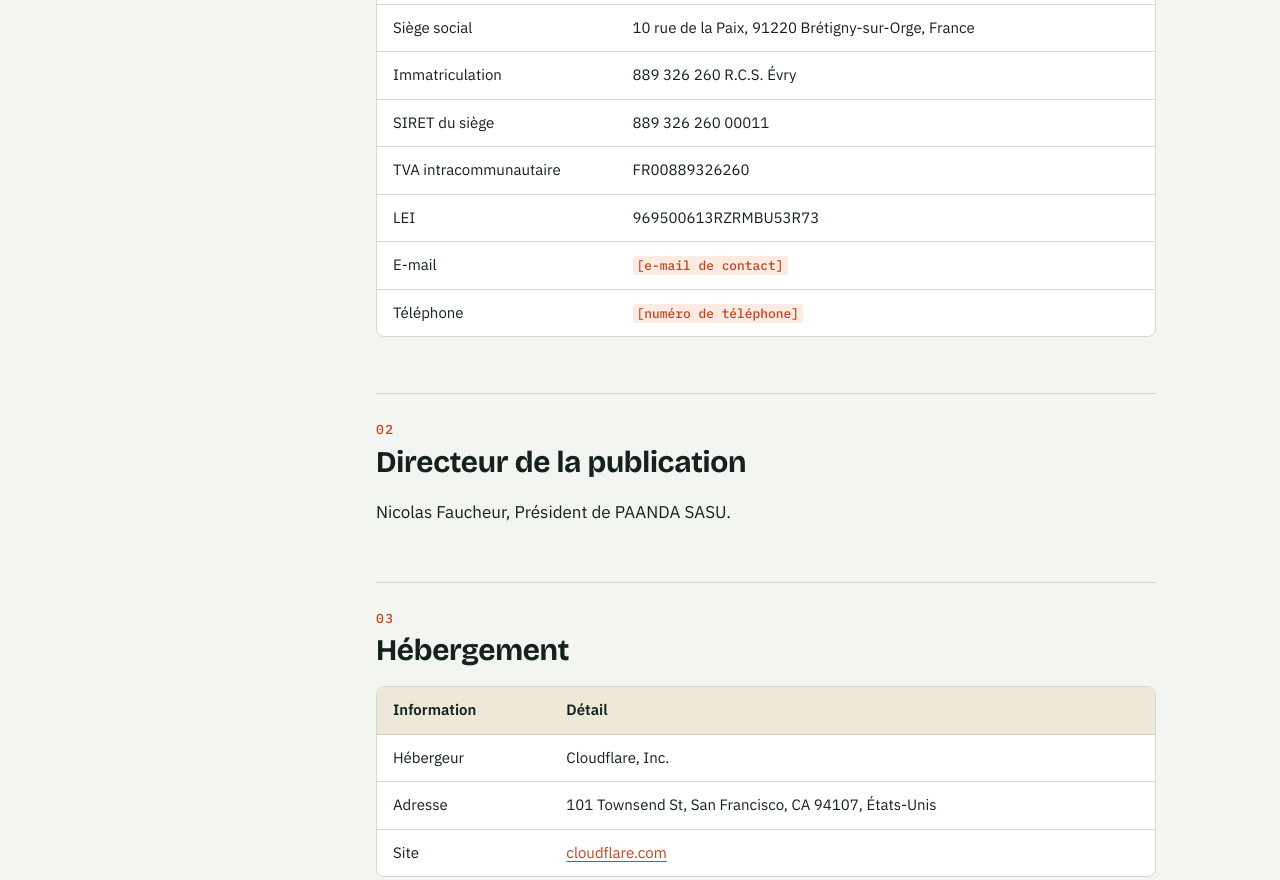
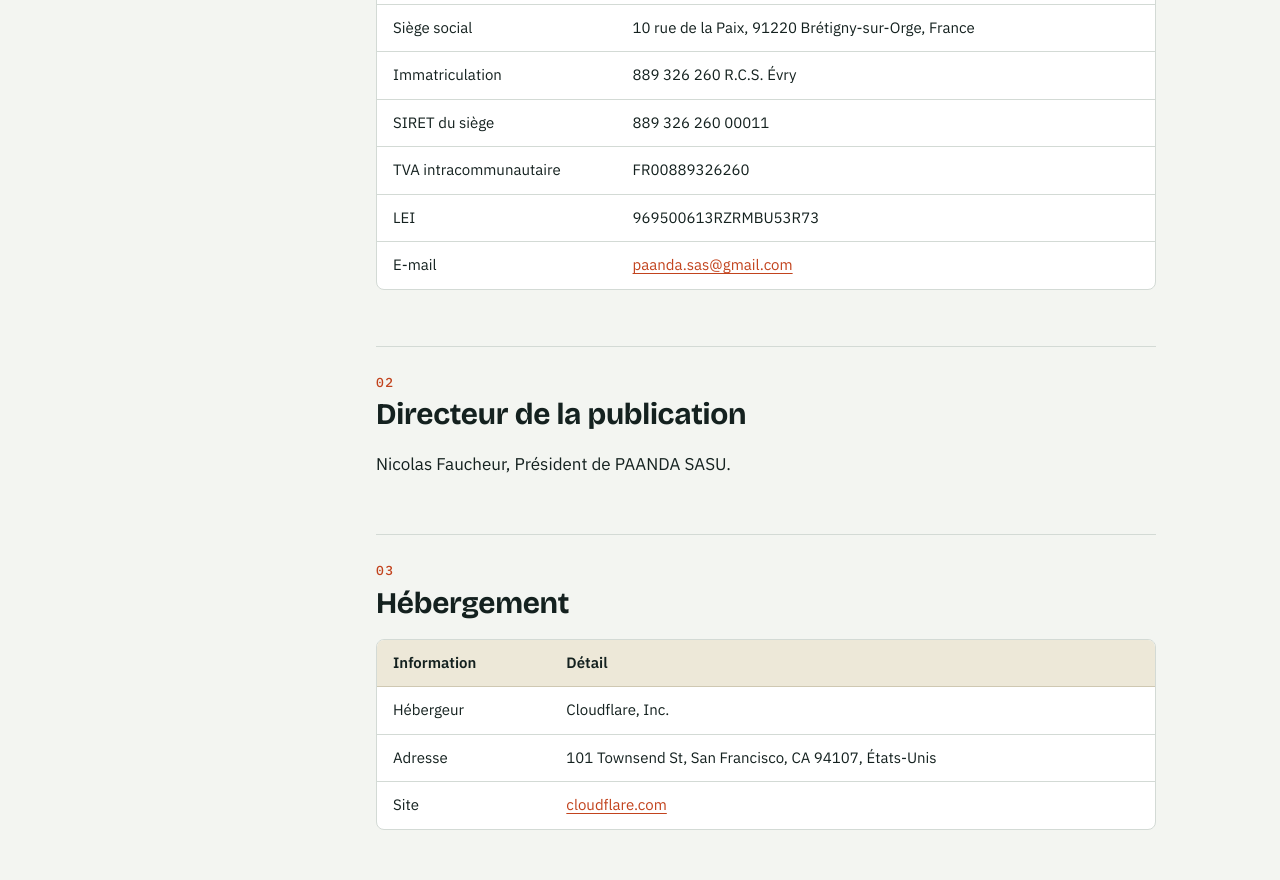
Before and after one commit to Komodocap/website, a plain HTML site: page mentions-legales.html in a window 1280 px wide. Shown: the part 831-1711 px from the top of the page. Drawn offline with nearby package versions, Linux system fonts and the light colour scheme.

Commit message:
Update mentions-legales.html

```diff
--- a/mentions-legales.html
+++ b/mentions-legales.html
@@ -89,7 +89,7 @@ footer p{margin:0;max-width:900px;line-height:1.6}
 <aside class="toc"><p>Sommaire</p><ol><li><a href="#editeur">1. Éditeur du site</a></li><li><a href="#directeur">2. Directeur de la publication</a></li><li><a href="#hebergement">3. Hébergement</a></li><li><a href="#activite">4. Activité et avertissement sur les risques</a></li><li><a href="#pi">5. Propriété intellectuelle</a></li><li><a href="#liens">6. Liens et services tiers</a></li><li><a href="#responsabilite">7. Responsabilité</a></li><li><a href="#donnees">8. Données personnelles et cookies</a></li><li><a href="#litiges">9. Médiation et droit applicable</a></li></ol></aside>
 <article>
 <h2 id="editeur"><span class="num">01</span>Éditeur du site</h2>
-<p>Le site <strong>komodocap.ltd</strong> est édité par la société PAANDA, qui exploite la marque commerciale KomodoCap.</p><div class="table-wrap"><table><thead><tr><th>Information</th><th>Détail</th></tr></thead><tbody><tr><td>Dénomination</td><td>PAANDA, société par actions simplifiée unipersonnelle (SASU)</td></tr><tr><td>Nom commercial</td><td>KomodoCap</td></tr><tr><td>Capital social</td><td>1 000 €</td></tr><tr><td>Siège social</td><td>10 rue de la Paix, 91220 Brétigny-sur-Orge, France</td></tr><tr><td>Immatriculation</td><td>889 326 260 R.C.S. Évry</td></tr><tr><td>SIRET du siège</td><td>889 326 260 00011</td></tr><tr><td>TVA intracommunautaire</td><td>FR00889326260</td></tr><tr><td>LEI</td><td>969500613RZRMBU53R73</td></tr><tr><td>E-mail</td><td><span class="blank">[e-mail de contact]</span></td></tr><tr><td>Téléphone</td><td><span class="blank">[numéro de téléphone]</span></td></tr></tbody></table></div>
+<p>Le site <strong>komodocap.ltd</strong> est édité par la société PAANDA, qui exploite la marque commerciale KomodoCap.</p><div class="table-wrap"><table><thead><tr><th>Information</th><th>Détail</th></tr></thead><tbody><tr><td>Dénomination</td><td>PAANDA, société par actions simplifiée unipersonnelle (SASU)</td></tr><tr><td>Nom commercial</td><td>KomodoCap</td></tr><tr><td>Capital social</td><td>1 000 €</td></tr><tr><td>Siège social</td><td>10 rue de la Paix, 91220 Brétigny-sur-Orge, France</td></tr><tr><td>Immatriculation</td><td>889 326 260 R.C.S. Évry</td></tr><tr><td>SIRET du siège</td><td>889 326 260 00011</td></tr><tr><td>TVA intracommunautaire</td><td>FR00889326260</td></tr><tr><td>LEI</td><td>969500613RZRMBU53R73</td></tr><tr><td>E-mail</td><td><a href="mailto:paanda.sas@gmail.com">paanda.sas@gmail.com</a></td></tr></tbody></table></div>
 <h2 id="directeur"><span class="num">02</span>Directeur de la publication</h2>
 <p>Nicolas Faucheur, Président de PAANDA SASU.</p>
 <h2 id="hebergement"><span class="num">03</span>Hébergement</h2>
```
